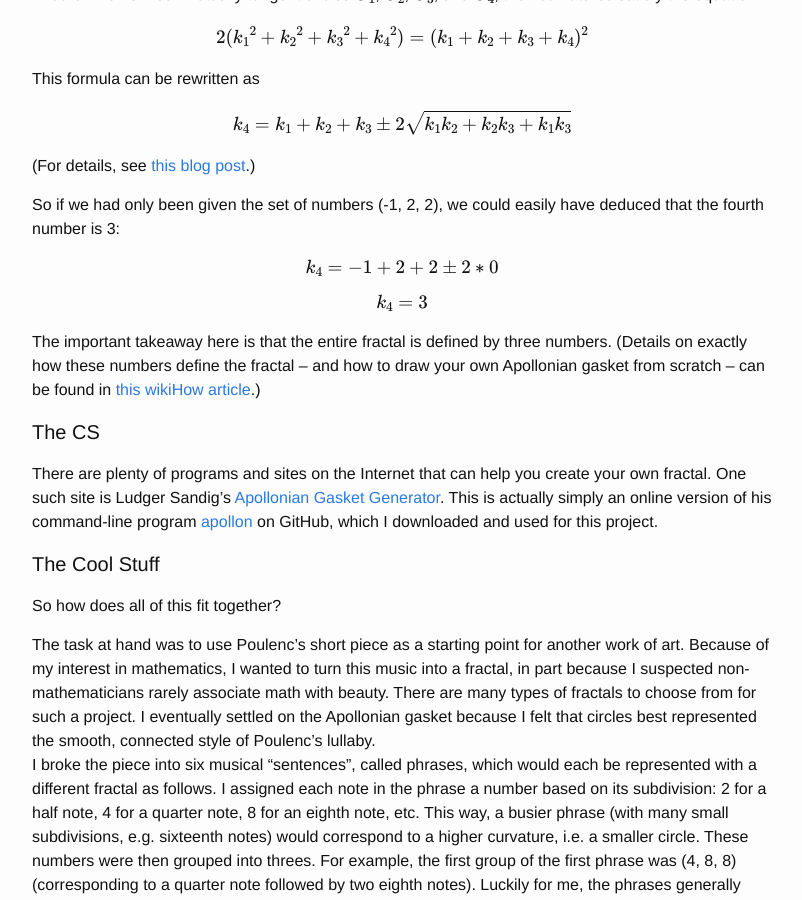
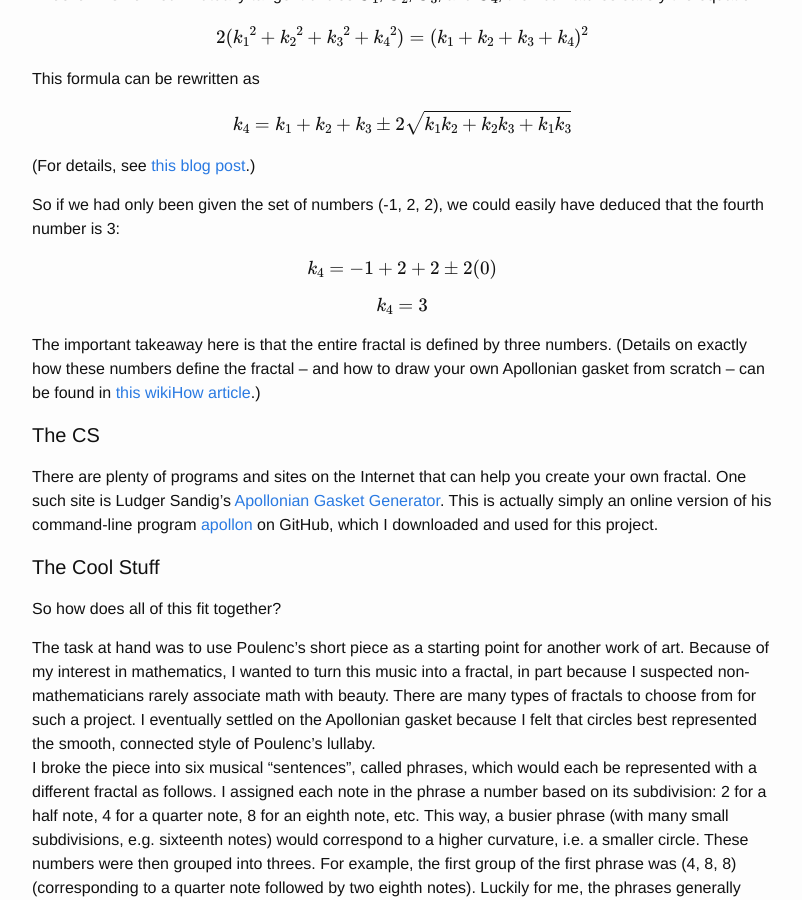
Before and after one commit to nglaeser/minima-site, a Jekyll site: the page built from _posts/2018-07-26-Visualizing-Music.md, in a window 1280 px wide and 900 px high, scrolled down 4301 px. Shown: the whole window, without its empty margins (238-1040 px from the left). Built offline with Jekyll 4.4.1, drawn with Linux system fonts in a browser that asks for light colours; formulas are drawn with MathJax 3.

```diff
--- a/_posts/2018-07-26-Visualizing-Music.md
+++ b/_posts/2018-07-26-Visualizing-Music.md
@@ -28,7 +28,7 @@ _Images by Todd Stedl (NefariousPhD) [GFDL (http://www.gnu.org/copyleft/fdl.html
 Hang on! Four numbers? Didn't I just say the fractal is generated by three?
 Although given above, the fourth number is a redundant piece of information. In reality, we only need the first three numbers of any of the sets given above to define our fractal. The fourth number is the curvature of a circle tangent to all three previous circles, which we can determine ourselves using Descartes' Theorem:
 
-*Theorem.* Given four mutually tangent circles \\(C_1\\), \\(C_2\\), \\(C_3\\), and \\(C_4\\), their curvatures satisfy the equation
+**Theorem.** Given four mutually tangent circles \\(C_1\\), \\(C_2\\), \\(C_3\\), and \\(C_4\\), their curvatures satisfy the equation
 \\[2({k_1}^2+{k_2}^2+{k_3}^2+{k_4}^2) = (k_1+k_2+k_3+k_4)^2\\]
 
 This formula can be rewritten as
@@ -36,7 +36,7 @@ This formula can be rewritten as
 (For details, see [this blog post](https://euler.genepeer.com/from-herons-formula-to-descartes-circle-theorem).)
 
 So if we had only been given the set of numbers (-1, 2, 2), we could easily have deduced that the fourth number is 3:
-\\[k_4 = -1 + 2 + 2 \\pm 2\*0\\]
+\\[k_4 = -1 + 2 + 2 \\pm 2(0)\\]
 \\[k_4 = 3\\]
 
 The important takeaway here is that the entire fractal is defined by three numbers. (Details on exactly how these numbers define the fractal – and how to draw your own Apollonian gasket from scratch – can be found in [this wikiHow article](https://www.wikihow.com/Create-an-Apollonian-Gasket).)
```
